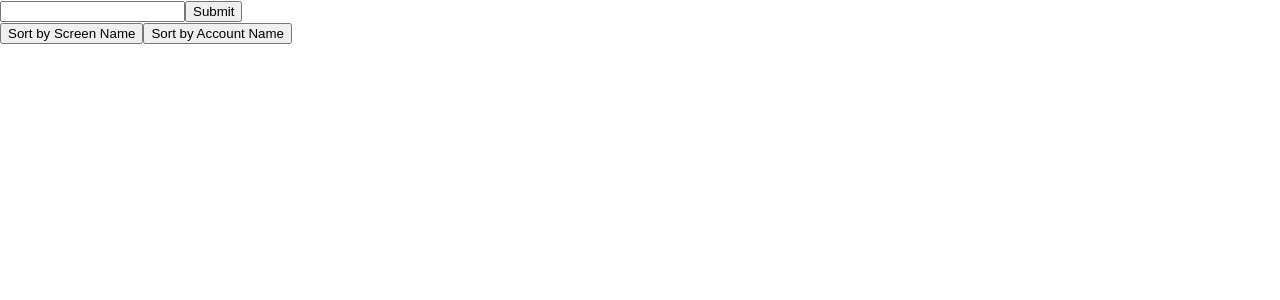
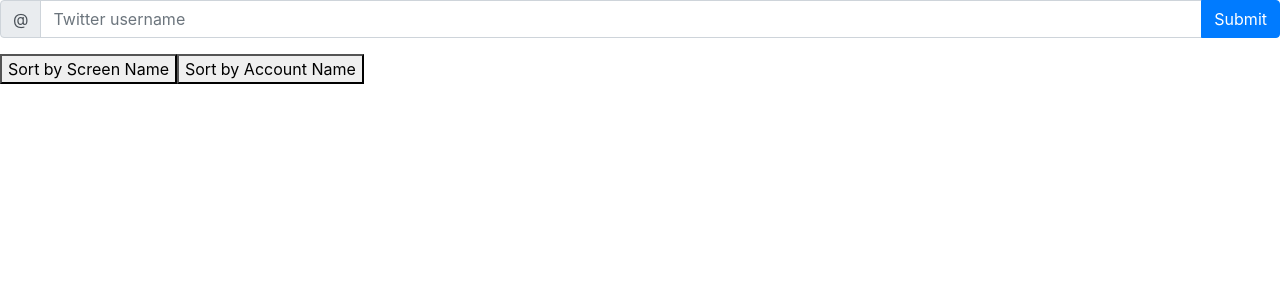
Before and after one commit to yaniv691/twitter-followers, a React (Create React App) app in the folder client/: page / in a window 1280 px wide. Shown: the top 300 px of the page. Built offline with nearby package versions, Linux system fonts and the light colour scheme.

Commit message:
Add Bootstrap styling and React components

```diff
--- a/client/package.json
+++ b/client/package.json
@@ -4,8 +4,10 @@
   "private": true,
   "proxy": "http://localhost:5000",
   "dependencies": {
+    "bootstrap-css-only": "^4.3.1",
     "node-sass": "^4.11.0",
     "react": "^16.8.6",
+    "react-bootstrap": "^1.0.0-beta.8",
     "react-dom": "^16.8.6",
     "react-scripts": "2.1.8"
   },
--- a/client/src/App.js
+++ b/client/src/App.js
@@ -1,6 +1,11 @@
 import React, { Component } from 'react';
 import './App.scss';
 import Follower from './components/Follower';
+import 'bootstrap-css-only/css/bootstrap.min.css';
+import Button from 'react-bootstrap/Button';
+import Form from 'react-bootstrap/Form';
+import InputGroup from 'react-bootstrap/InputGroup';
+import FormControl from 'react-bootstrap/FormControl';
 
 class App extends Component {
   state = {
@@ -66,16 +71,32 @@ class App extends Component {
   render() {
     return (
       <div className="App">
-        <form onSubmit={this.handleSubmit}>
-          <input type="text" value={this.state.screenNameInput} name="screen_name_input" onChange={this.handleScreenNameChange} />
-          <button>Submit</button>
-        </form>
+        <Form onSubmit={this.handleSubmit}>
+          <InputGroup className="mb-3">
+            <InputGroup.Prepend>
+              <InputGroup.Text id="basic-addon1">@</InputGroup.Text>
+            </InputGroup.Prepend>
+            <FormControl
+              placeholder="Twitter username"
+              aria-label="Twitter username"
+              aria-describedby="basic-addon2"
+              value={this.state.screenNameInput}
+              name="screen_name_input"
+              onChange={this.handleScreenNameChange}
+            />
+            <InputGroup.Append>
+              <Button variant="primary" type="submit">Submit</Button>
+            </InputGroup.Append>
+          </InputGroup>
+        </Form>
+
         <button onClick={() => this.sortFollowersList('screen_name')}>Sort by Screen Name</button>
         <button onClick={() => this.sortFollowersList('name')}>Sort by Account Name</button>
         {this.state.isLoading && <div>Loading...</div>}
-        <div className="followers-list">
+        {!this.state.isLoading && <div className="followers-list">
           {this.state.followers.map(follower => <Follower key={follower.id} followerDetails={follower} />)}
-        </div>
+        </div>}
+
         {Number(this.state.prevCursor) !== 0 && <button onClick={() => this.navigateFollowers('prevCursor')}>Previous</button>}
         {Number(this.state.nextCursor) !== 0 && <button onClick={() => this.navigateFollowers('nextCursor')}>Next</button>}
       </div>
```
Also changed, not shown: client/src/components/Follower.js (line endings or trailing spaces), 1 other file (tests, documents, lock files or other folders).
